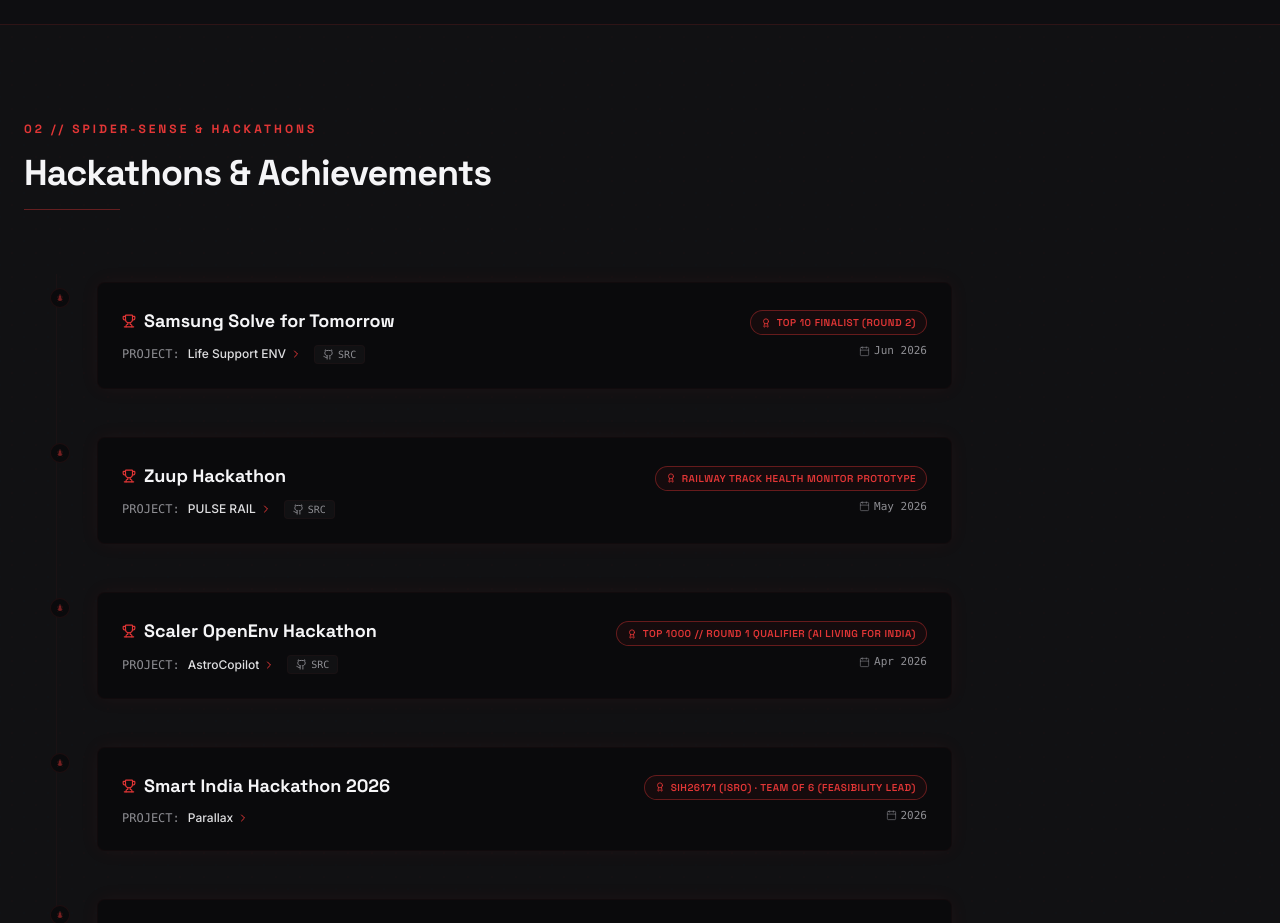
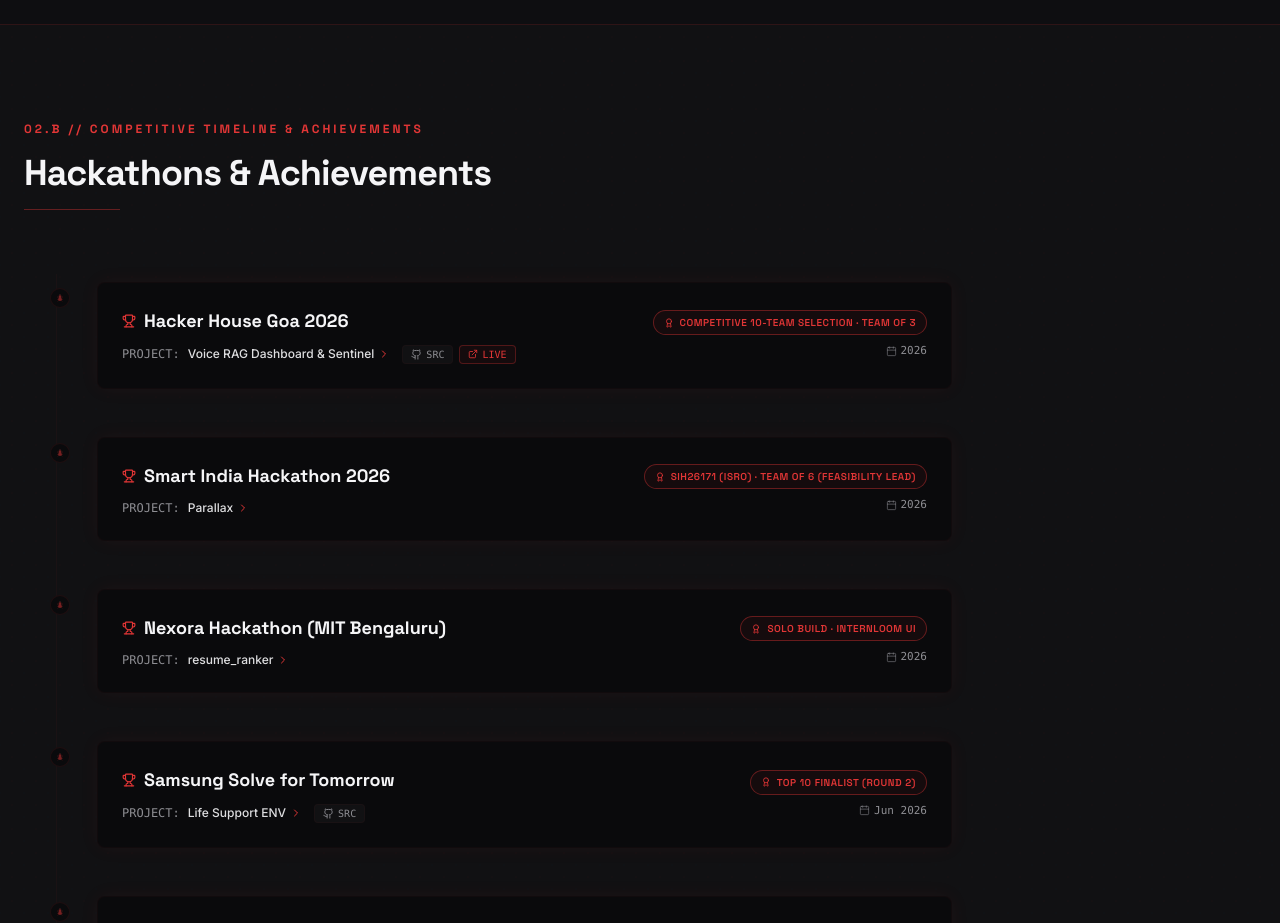
Before and after one commit to tsrinath2007/Personal-site, a Next.js app: page / in a window 1280 px wide. Shown: the part 3640-4563 px from the top of the page. Built offline with nearby package versions, Linux system fonts and the light colour scheme.

Commit message:
feat: organize Hacker House Goa and new hackathons in Section 02 Hackathons and Achievements

```diff
--- a/src/app/page.tsx
+++ b/src/app/page.tsx
@@ -27,10 +27,10 @@
         {/* Section 1: Projects card grid */}
         <ProjectGrid />
 
-        {/* Section 1.B: Hacker House Goa 2026 Sprint */}
+        {/* Section 2.A: Hacker House Goa 2026 Sprint (#hackathons) */}
         <HackerHouseSection />
 
-        {/* Section 2: Competitive Timeline */}
+        {/* Section 2.B: Hackathons & Achievements Timeline */}
         <Timeline />
 
         {/* Section 3: Tech Stack tags */}
--- a/src/components/HackerHouseSection.tsx
+++ b/src/components/HackerHouseSection.tsx
@@ -27,13 +27,13 @@
   };
 
   return (
-    <section className="py-20 relative border-b border-border-gold bg-[#0E0E11]">
+    <section id="hackathons" className="py-20 relative border-b border-border-gold bg-[#0E0E11] scroll-mt-20">
       <div className="max-w-7xl mx-auto px-6 space-y-12">
         {/* Header Block with Team Note Callout */}
         <div className="space-y-4">
           <div className="flex items-center gap-2 flex-wrap">
             <span className="font-heading text-xs font-bold tracking-[0.25em] text-gold-accent uppercase">
-              01.B // SPECIAL DEPLOYMENT SPRINT
+              02.A // HACKATHON SPRINT: HACKER HOUSE GOA
             </span>
             <span className="text-[10px] font-mono uppercase tracking-wider px-2.5 py-0.5 rounded border border-gold-accent/40 bg-gold-accent/10 text-gold-accent font-semibold">
               {HACKER_HOUSE_GOA.badge}
--- a/src/components/Timeline.tsx
+++ b/src/components/Timeline.tsx
@@ -37,14 +37,14 @@
 
 export function Timeline() {
   return (
-    <section id="hackathons" className="py-24 relative border-b border-border-gold bg-[#111113]">
+    <section id="timeline" className="py-24 relative border-b border-border-gold bg-[#111113] scroll-mt-20">
       <div className="absolute inset-0 dot-bg opacity-30" />
 
       <div className="max-w-7xl mx-auto px-6 relative z-10 space-y-16">
         {/* Section Header */}
         <div className="space-y-4 text-left">
           <span className="font-heading text-xs font-bold tracking-[0.25em] text-gold-accent uppercase block">
-            02 // SPIDER-SENSE & HACKATHONS
+            02.B // COMPETITIVE TIMELINE & ACHIEVEMENTS
           </span>
           <h2 className="font-heading text-3xl sm:text-4xl font-bold tracking-tight text-text-offwhite">
             Hackathons & Achievements
--- a/src/data/projects.ts
+++ b/src/data/projects.ts
@@ -157,6 +157,29 @@
 
 export const HACKATHONS: HackathonItem[] = [
   {
+    event: "Hacker House Goa 2026",
+    project: "Voice RAG Dashboard & Sentinel",
+    projectId: "hh-voice-rag",
+    outcome: "Competitive 10-Team Selection · Team of 3",
+    date: "2026",
+    liveUrl: "https://goat-task2.vercel.app/",
+    githubUrl: "https://github.com/tsrinath2007/Task-2"
+  },
+  {
+    event: "Smart India Hackathon 2026",
+    project: "Parallax",
+    projectId: "parallax",
+    outcome: "SIH26171 (ISRO) · Team of 6 (Feasibility Lead)",
+    date: "2026"
+  },
+  {
+    event: "Nexora Hackathon (MIT Bengaluru)",
+    project: "resume_ranker",
+    projectId: "resume-ranker",
+    outcome: "Solo Build · InternLoom UI",
+    date: "2026"
+  },
+  {
     event: "Samsung Solve for Tomorrow",
     project: "Life Support ENV",
     projectId: "life-support-env",
@@ -179,20 +202,6 @@
     outcome: "Top 1000 // Round 1 Qualifier (AI Living for India)",
     date: "Apr 2026",
     githubUrl: "https://github.com/tsrinath2007/Life-Support-ENV"
-  },
-  {
-    event: "Smart India Hackathon 2026",
-    project: "Parallax",
-    projectId: "parallax",
-    outcome: "SIH26171 (ISRO) · Team of 6 (Feasibility Lead)",
-    date: "2026"
-  },
-  {
-    event: "Nexora Hackathon (MIT Bengaluru)",
-    project: "resume_ranker",
-    projectId: "resume-ranker",
-    outcome: "Solo Build · InternLoom UI",
-    date: "2026"
   }
 ];
 
```
